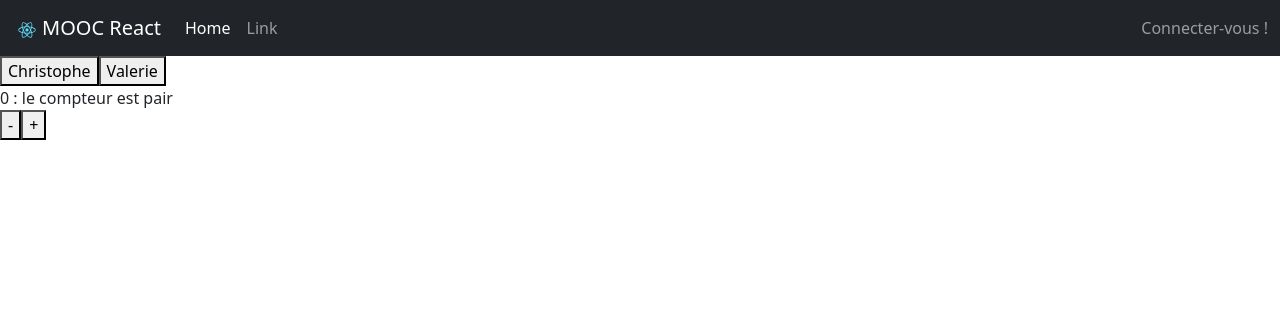
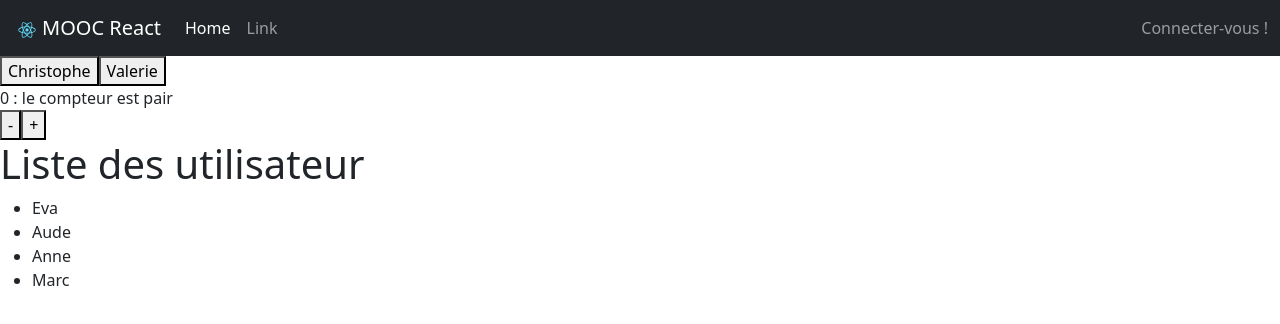
Before and after one commit to Gael-Mousset/mooc-react, a React (Create React App) app: page / in a window 1280 px wide. Shown: the top 324 px of the page. Built offline with nearby package versions, Linux system fonts and the light colour scheme.

Commit message:
Chapitre 9 - L’affichage de listes

```diff
--- a/src/App.jsx
+++ b/src/App.jsx
@@ -1,11 +1,13 @@
 import Counter from "./components/Counter";
 import Header from "./components/Header";
+import UserList from "./pages/UserList";
 
 function App() {
   return (
     <div className="App">
       <Header />
       <Counter />
+      <UserList />
     </div>
   );
 }
--- a/src/components/Counter.jsx
+++ b/src/components/Counter.jsx
@@ -1,14 +1,28 @@
-import React, { useState } from "react";
+import React, { useCallback, useState } from "react";
 
 function Counter(props) {
   const [counter, setCounter] = useState(0);
+  const [historique, setHistorique] = useState([]);
+
+  const histoCounter = useCallback(
+    (newCount) => {
+      setHistorique([...historique, counter]);
+      setCounter(newCount);
+    },
+    [counter]
+  );
 
   return (
     <div>
       {counter} : le compteur est {counter % 2 ? "impair" : "pair"}
       <br />
-      <button onClick={() => setCounter(counter - 1)}>-</button>
-      <button onClick={() => setCounter(counter + 1)}>+</button>
+      <button onClick={() => histoCounter(counter - 1)}>-</button>
+      <button onClick={() => histoCounter(counter + 1)}>+</button>
+      {historique.map((histo, index) => (
+        <div key={index}>
+          Valeur {index} : {histo}
+        </div>
+      ))}
     </div>
   );
 }
--- /dev/null
+++ b/src/pages/UserList.jsx
@@ -0,0 +1,18 @@
+import React from "react";
+
+function UserList(props) {
+  const users = ["Eva", "Aude", "Anne", "Marc"];
+
+  return (
+    <div>
+      <h1>Liste des utilisateur</h1>
+      <ul>
+        {users.map((user, index) => (
+          <li key={index}>{user}</li>
+        ))}
+      </ul>
+    </div>
+  );
+}
+
+export default UserList;
```
